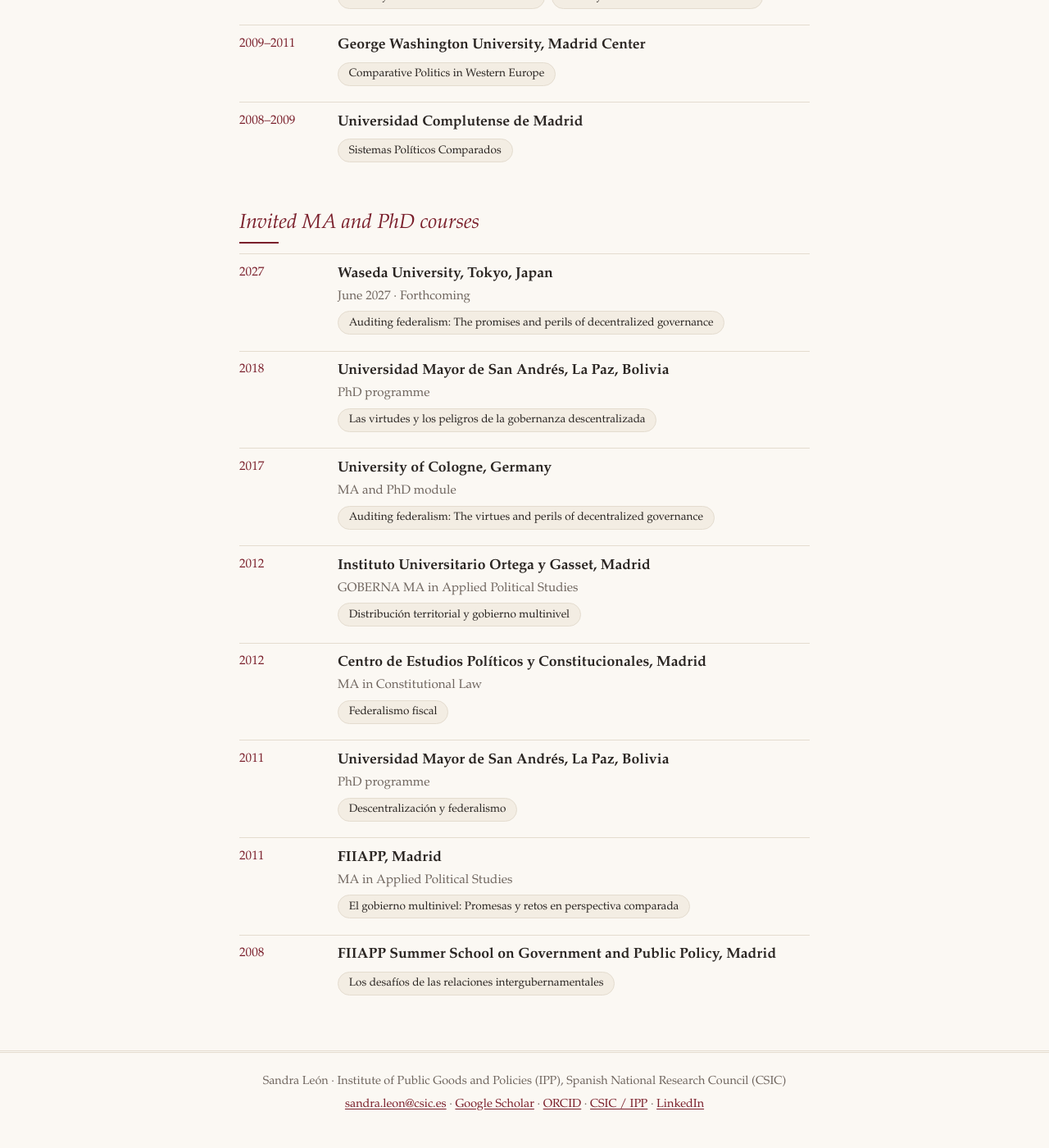
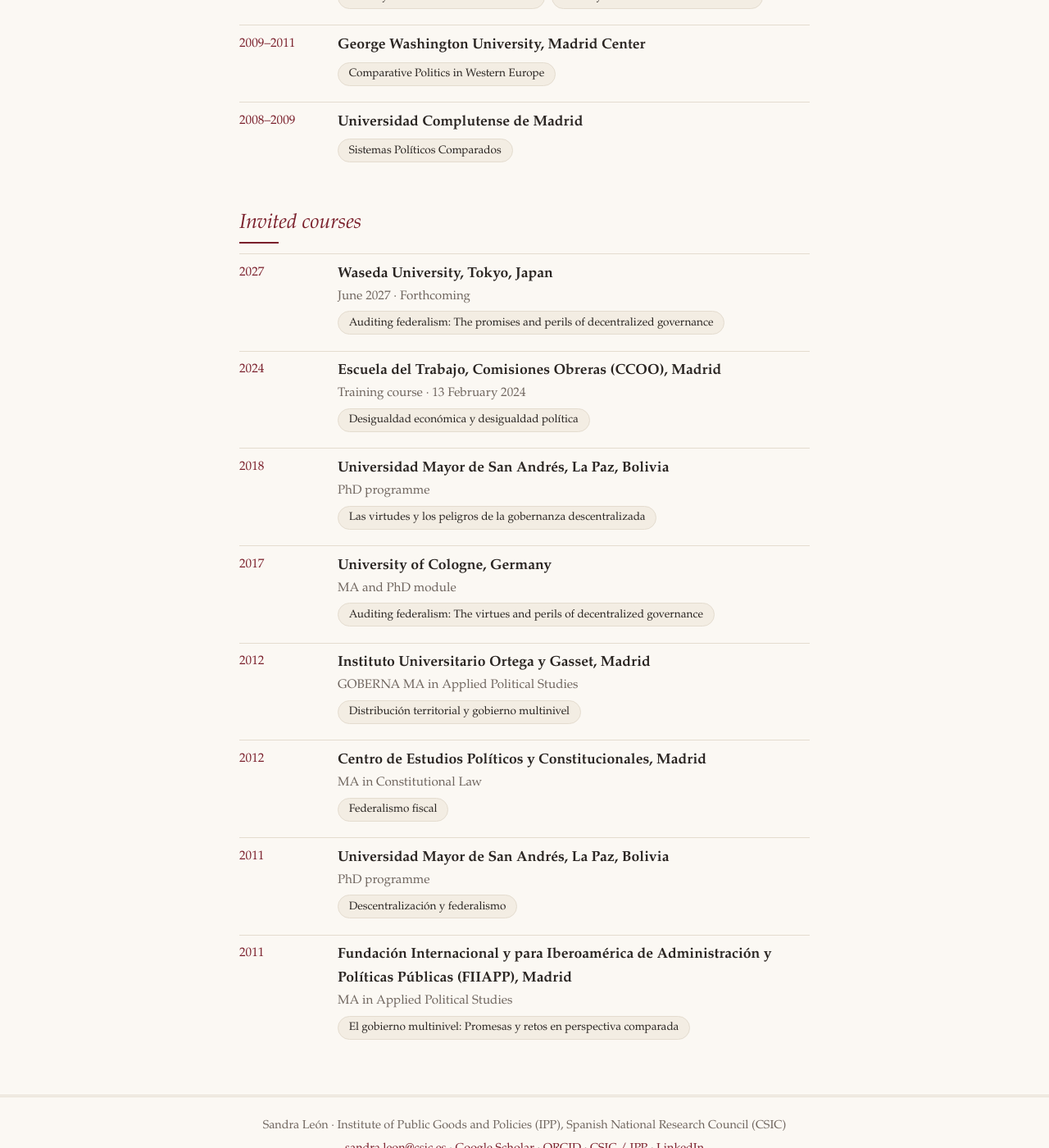
Before and after one commit to sandraleonalfonso/Sandra-Leon, a Jekyll site: the page built from teaching.md, in a window 1280 px wide and 1400 px high, scrolled down 1209 px. Shown: the whole window at 82% size. Built offline with Jekyll 4.4.1, drawn with Linux system fonts in a browser that asks for light colours; some of the changed text lies outside the part shown.

Commit message:
Teaching: spell out FIIAPP, drop summer school, move CCOO training course
Co-Authored-By: Claude Opus 5.5 (1M context) <noreply@anthropic.com>
Claude-Session: https://claude.ai/code/session_01Csi1G9zYbePJE1osHYZ3KG

```diff
--- a/teaching.md
+++ b/teaching.md
@@ -5,7 +5,7 @@ permalink: /teaching/
 description: "Teaching by Sandra León at Universidad Autónoma de Madrid, Universidad Carlos III de Madrid and the University of York: elections, political behavior, research methods and federalism."
 ---
 <nav class="toc" aria-label="On this page" markdown="1">
-[University teaching](#university-teaching) · [Invited MA and PhD courses](#invited-courses)
+[University teaching](#university-teaching) · [Invited courses](#invited-courses)
 </nav>
 
 My aim is to give students the knowledge and analytical tools to critically examine political events, and to show that social science research is a continuous process that embraces complexity and uncertainty.
@@ -25,12 +25,14 @@ My aim is to give students the knowledge and analytical tools to critically exam
   <dd><span class="tl-role">Universidad Complutense de Madrid</span><ul class="tags course-tags"><li>Sistemas Políticos Comparados</li></ul></dd>
 </dl>
 
-## Invited MA and PhD courses
+## Invited courses
 {: #invited-courses}
 
 <dl class="timeline">
   <dt>2027</dt>
   <dd><span class="tl-role">Waseda University, Tokyo, Japan</span><span class="tl-org">June 2027 · Forthcoming</span><ul class="tags course-tags"><li>Auditing federalism: The promises and perils of decentralized governance</li></ul></dd>
+  <dt>2024</dt>
+  <dd><span class="tl-role">Escuela del Trabajo, Comisiones Obreras (CCOO), Madrid</span><span class="tl-org">Training course · 13 February 2024</span><ul class="tags course-tags"><li>Desigualdad económica y desigualdad política</li></ul></dd>
   <dt>2018</dt>
   <dd><span class="tl-role">Universidad Mayor de San Andrés, La Paz, Bolivia</span><span class="tl-org">PhD programme</span><ul class="tags course-tags"><li>Las virtudes y los peligros de la gobernanza descentralizada</li></ul></dd>
   <dt>2017</dt>
@@ -42,7 +44,5 @@ My aim is to give students the knowledge and analytical tools to critically exam
   <dt>2011</dt>
   <dd><span class="tl-role">Universidad Mayor de San Andrés, La Paz, Bolivia</span><span class="tl-org">PhD programme</span><ul class="tags course-tags"><li>Descentralización y federalismo</li></ul></dd>
   <dt>2011</dt>
-  <dd><span class="tl-role">FIIAPP, Madrid</span><span class="tl-org">MA in Applied Political Studies</span><ul class="tags course-tags"><li>El gobierno multinivel: Promesas y retos en perspectiva comparada</li></ul></dd>
-  <dt>2008</dt>
-  <dd><span class="tl-role">FIIAPP Summer School on Government and Public Policy, Madrid</span><ul class="tags course-tags"><li>Los desafíos de las relaciones intergubernamentales</li></ul></dd>
+  <dd><span class="tl-role">Fundación Internacional y para Iberoamérica de Administración y Políticas Públicas (FIIAPP), Madrid</span><span class="tl-org">MA in Applied Political Studies</span><ul class="tags course-tags"><li>El gobierno multinivel: Promesas y retos en perspectiva comparada</li></ul></dd>
 </dl>
```
Also changed, not shown: engagement.md (+0 -2 lines), es/divulgacion.md (+0 -2 lines), es/docencia.md (+4 -4 lines).
